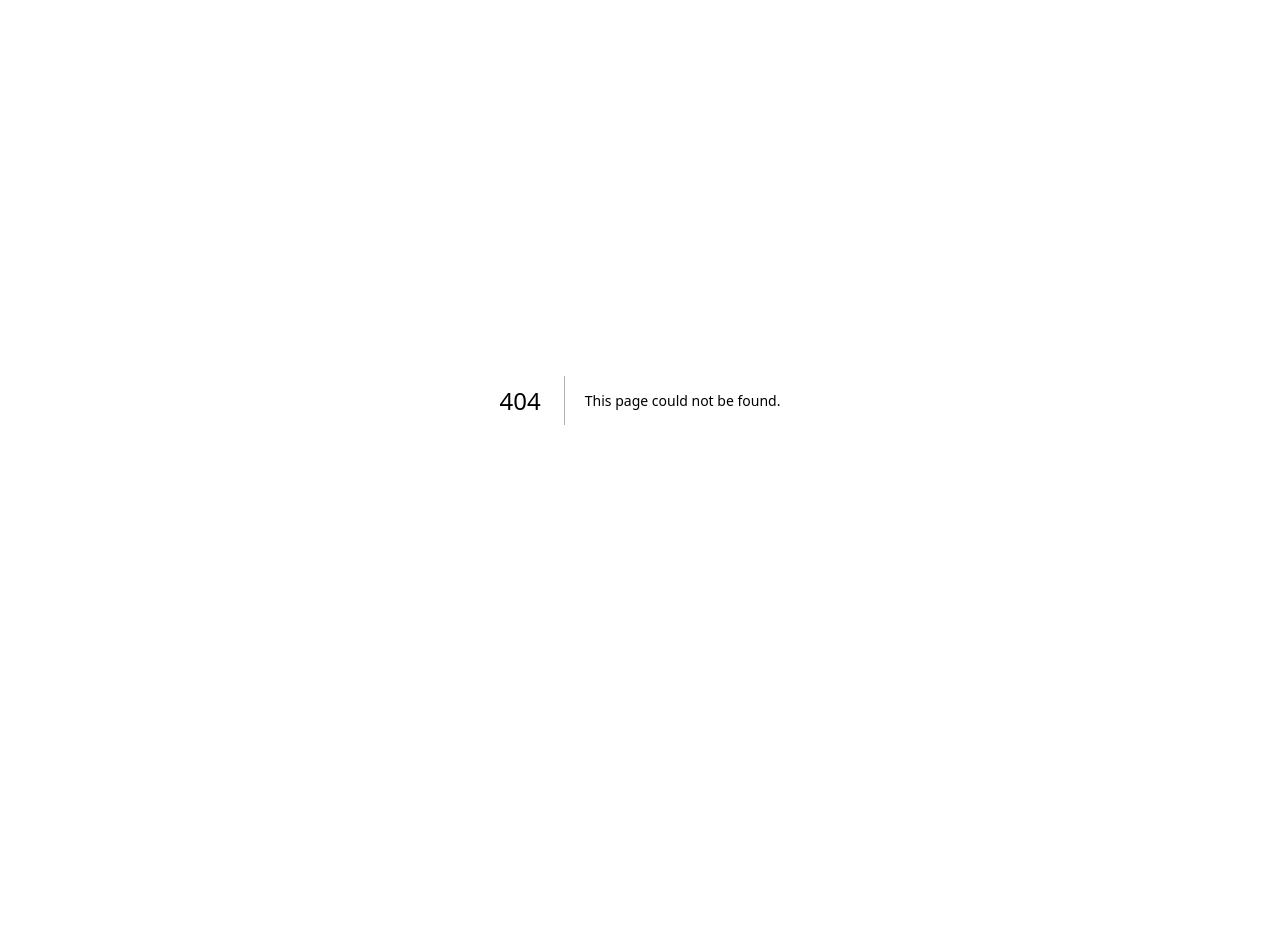
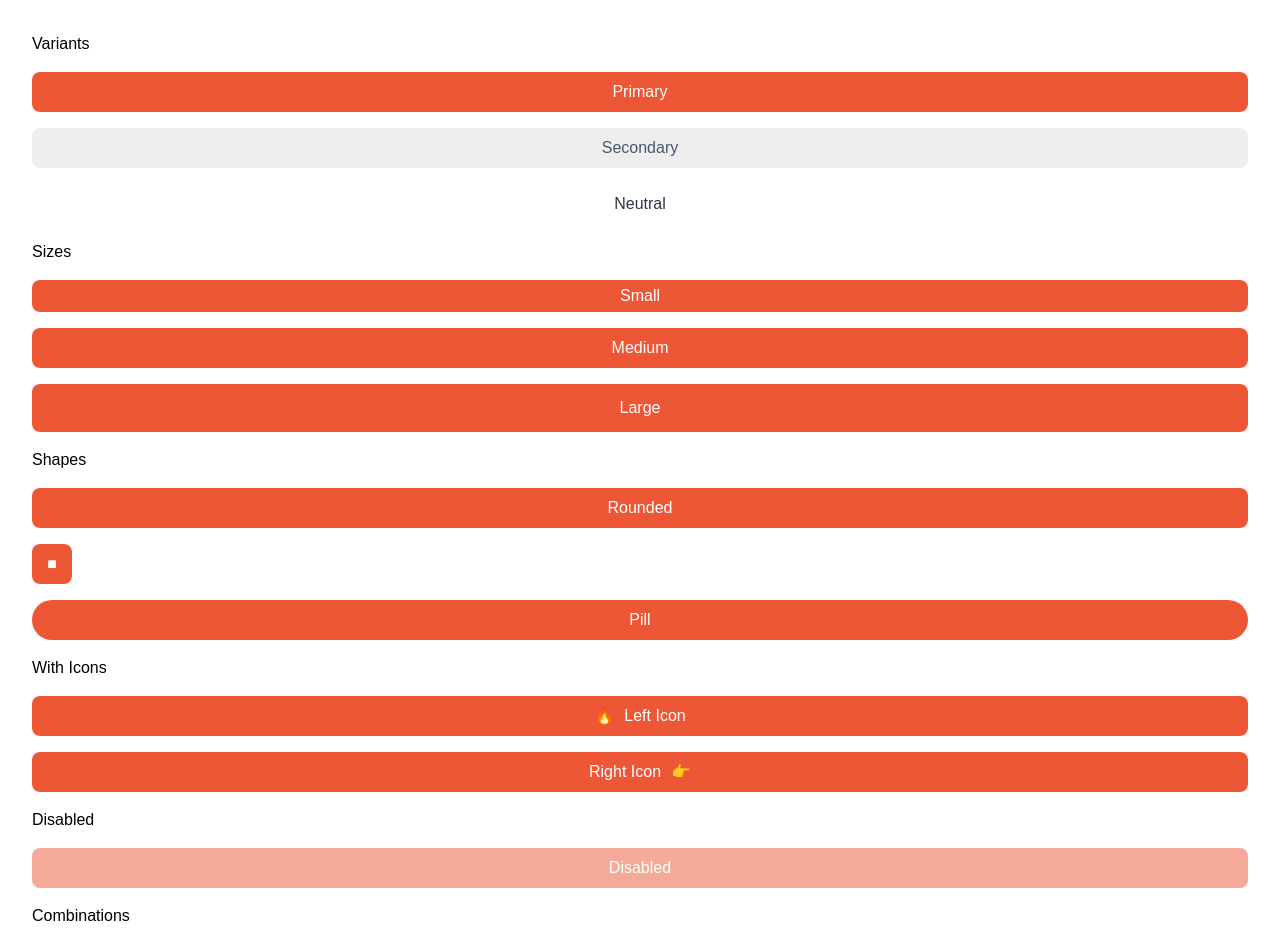
Before and after one commit to shiko-grupp1/shiko-webapp, a Next.js app: page /testpage in a window 1280 px wide. Before the commit this address had no page. Shown: the top 942 px of the page. Before the commit the page ends 800 px from the top, so only its background shows below. Built offline with nearby package versions, Linux system fonts and the light colour scheme; a web font is replaced by a local one.

Commit message:
wip: commit stanges to sync with dev

```diff
--- a/src/app/components/shared/Button/Button.module.css
+++ b/src/app/components/shared/Button/Button.module.css
@@ -9,93 +9,72 @@
   transition:
     background-color 0.2s ease,
     color 0.2s ease;
+}
 
   /* ====== Variants =============================== */
-  &--primary {
-    background-color: var(p-2);
+ .button_primary {
+  background-color: var(--p-2);
   color: var(--white);
 }
 
-  &--primary:hover {
-    background-color: darken(var(--p-2, 10%));
+.button_primary:hover {
+  background-color: #c13e1f; /* använd en mörkare färg direkt */
 }
 
-  &--secondary {
+  /* &--primary:hover {
+    background-color: darken(var(--p-2, 10%));
+  } */
+
+.button_secondary {
   background-color: #eee;
   color: var(--secondary-5);
 }
 
-  &--secondary:hover {
+.button_secondary:hover {
   background-color: var(--p-hover-1);
   color: var(--secondary-6);
 }
 
   /* Need Help?-knappen */
-  &--neutral {
+.button_neutral {
   background-color: var(--p-1-opacity-10);
-    color: var(--secondary-6;
+  color: var(--secondary-6);
 }
 
-  &--neutral:hover {
+.button_neutral:hover {
   background-color: var(--p-hover-1);
 }
 
   /* ====== Sizes =============================== */
   /* exempelvis Save-Cancel-knappen */
-  &--small {
+.button_small {
   padding: 0.5rem 0.75rem;
 }
-
   /* Standardstorlek för de flesta knappar. Exempelvis Send Invite-knappen */
-  &--medium {
+.button_medium {
   padding: 0.75rem 0.875rem;
 }
 
   /* exempelvis: Continue-knappen */
-  &--large {
+.button_large {
   padding: 1rem 2rem;
   width: 100%;
 }
 
   /* ====== Shapes =============================== */
-  &--square {
+.button_square {
   width: 40px;
   height: 40px;
   padding: 0;
 }
 
   /* exempelvis Help-knappen i headern */
-  &--pill {
+.button_pill {
   border-radius: 999px;
 }
 
   /* ====== Disabled State =============================== */
-  &:disabled {
+.button:disabled {
   opacity: 0.5;
   cursor: not-allowed;
 }
-}
-
-
-
-*,
-*::before,
-*::after {
-  box-sizing: border-box;
-}
-
-body {
-  margin: 0;
-  font-family: sans-serif;
-}
-
-button {
-  border: none;
-  background: none;
-  font: inherit;
-  cursor: pointer;
-}
-
---p-1-opacity-10: rgba(var(secondary-6), 0.1);
---p-hover-1: rgba(var(--secondary-6), 0.15);
---p-2: var(--primary-3);
--- a/src/app/components/shared/Button/Button.tsx
+++ b/src/app/components/shared/Button/Button.tsx
@@ -1,4 +1,4 @@
-import styles from "./Button.module.scss";
+import styles from "./Button.module.css";
 
 type ButtonProps = {
   children?: React.ReactNode;
@@ -11,7 +11,7 @@ type ButtonProps = {
   onClick?: () => void;
 };
 
-/// primary = orange, secondary = grå, neutral = mörkare grå. Rektangulär shape är default
+// primary = orange, secondary = grå, neutral = mörkare grå. Rektangulär shape är default
 
 export const Button = ({
   children,
@@ -23,11 +23,15 @@ export const Button = ({
   disabled = false,
   onClick,
 }: ButtonProps) => {
- const className = `${styles.button} ${styles[`button--${variant}`]} ${styles[`button--${size}`]} ${shape ? styles[`button--${shape}`] : ""}`;
+  const className = [styles.button, styles[`button_${variant}`], styles[`button_${size}`], shape ? styles[`button_${shape}`] : "",]
+    .filter(Boolean)
+    .join(" ");
 
-  return <button className={className} disabled={disabled} onClick={onClick} >
-    {icon && iconPosition === "left" && icon}
-    {children}
-    {icon && iconPosition === "right" && icon}
+  return (
+    <button className={className} disabled={disabled} onClick={onClick}>
+      {icon && iconPosition === "left" && icon}
+      {children}
+      {icon && iconPosition === "right" && icon}
     </button>
+  );
 };
--- /dev/null
+++ b/src/app/testpage/page.tsx
@@ -0,0 +1,51 @@
+"use client";
+
+import { Button } from "../components/shared/Button/Button";
+
+export default function TestPage() {
+  return (
+    <div style={{ padding: "2rem", display: "flex", flexDirection: "column", gap: "1rem" }}>
+
+      <h2>Variants</h2>
+      <Button variant="primary">Primary</Button>
+      <Button variant="secondary">Secondary</Button>
+      <Button variant="neutral">Neutral</Button>
+
+      <h2>Sizes</h2>
+      <Button size="small">Small</Button>
+      <Button size="medium">Medium</Button>
+      <Button size="large">Large</Button>
+
+      <h2>Shapes</h2>
+      <Button shape="rounded">Rounded</Button>
+      <Button shape="square">■</Button>
+      <Button shape="pill">Pill</Button>
+
+      <h2>With Icons</h2>
+      <Button icon={<span>🔥</span>} iconPosition="left">
+        Left Icon
+      </Button>
+
+      <Button icon={<span>👉</span>} iconPosition="right">
+        Right Icon
+      </Button>
+
+      <h2>Disabled</h2>
+      <Button disabled>Disabled</Button>
+
+      <h2>Combinations</h2>
+      <Button variant="primary" size="large" shape="pill">
+        Continue
+      </Button>
+
+      <Button variant="secondary" size="small">
+        Cancel
+      </Button>
+
+      <Button variant="neutral" size="medium" shape="square">
+        ?
+      </Button>
+
+    </div>
+  );
+}
```
Lines whose indentation alone changed are shown as unchanged.
